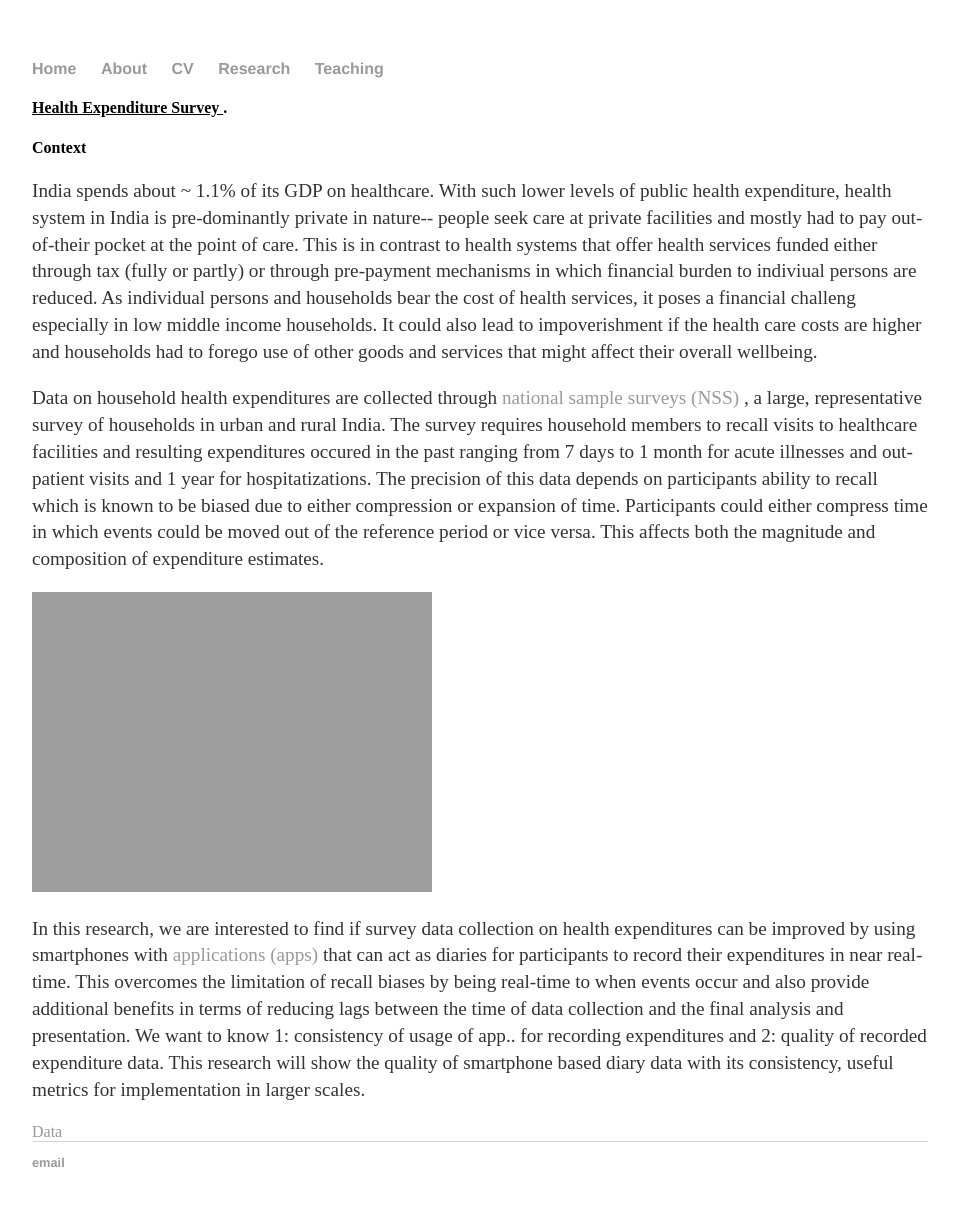
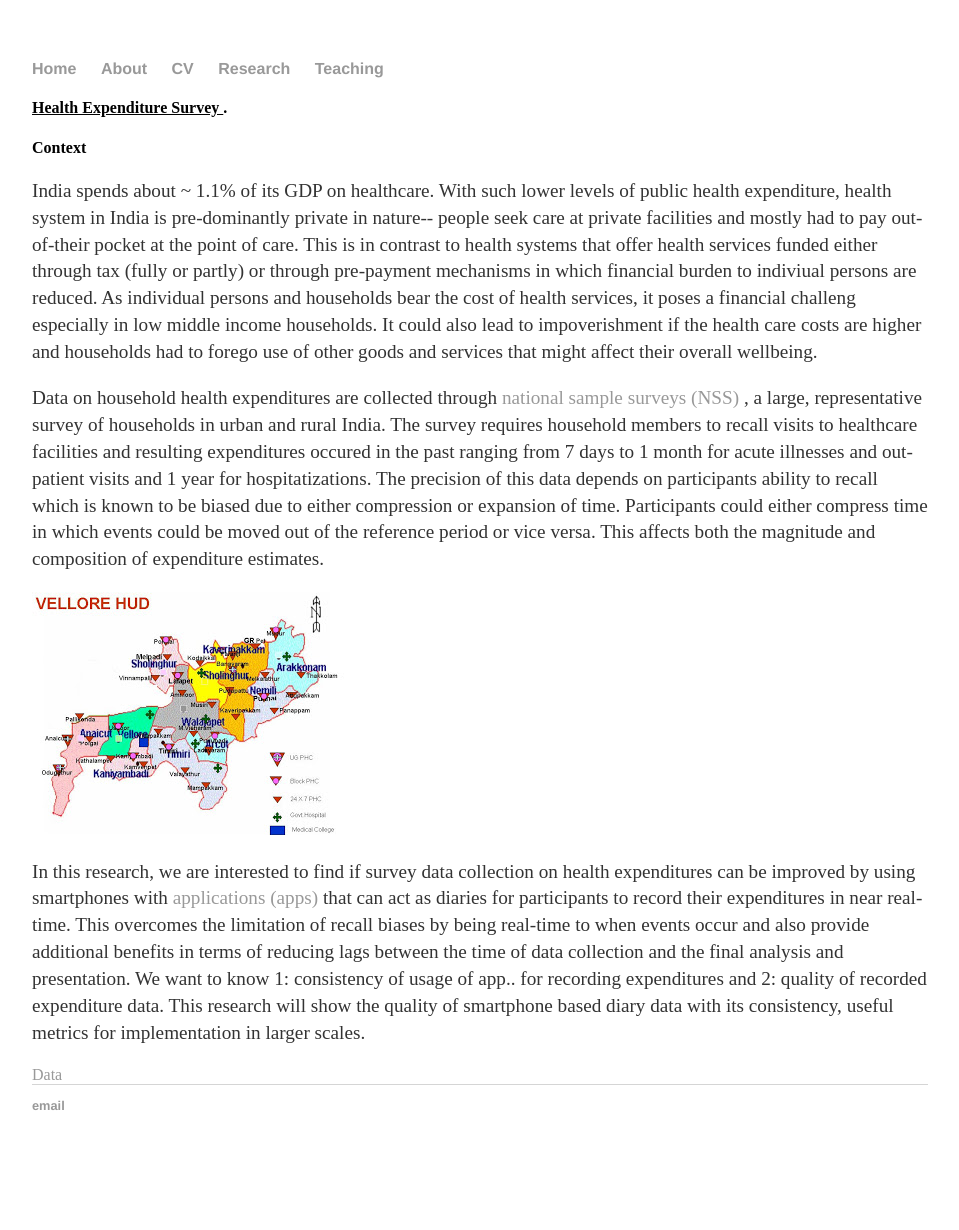
Before and after one commit to psp6/psp6.github.io, a Jekyll site: the page built from research/index.html, in a window 1280 px wide. Shown: the whole page, without its empty margins (160-1119 px from the left). Built offline with Jekyll 4.4.1, drawn with Linux system fonts in a browser that asks for light colours; after the commit the page ends 1173 px from its top, so only the background shows below that.

Commit message:
Update index.html

```diff
--- a/research/index.html
+++ b/research/index.html
@@ -15,7 +15,7 @@ title: research
    <p> Data on household health expenditures are collected through <a href = ""> national sample surveys (NSS) </a> , a large,    representative survey of households in urban and rural India. The survey requires household members to recall visits to healthcare facilities and resulting expenditures occured in the past ranging from 7 days to 1 month for acute illnesses and out-patient visits and 1 year for hospitatizations. The precision of this data depends on participants ability to recall which is known to be biased due to either compression or expansion of time. Participants could either compress time in which events could be moved out of the reference period or vice versa. This affects both the magnitude and composition of expenditure estimates.
   </p>
 
-  <img src = "Vellore+HUD+Map.JPEG" class="img-responsive" alt="">
+  <img src = "Vellore+HUD+Map.jpg" class="img-responsive" alt="">
 
   <p> In this research, we are interested to find if survey data collection on health expenditures can be improved by using smartphones with <a href = ""> applications (apps) </a> that can act as diaries for participants to record their expenditures in near real-time. This overcomes the limitation of recall biases by being real-time to when events occur and also provide additional benefits in terms of reducing lags between the time of data collection and the final analysis and presentation. We want to know 1: consistency of usage of app.. for recording expenditures and 2: quality of recorded expenditure data. This research will show the quality of smartphone based diary data with its consistency, useful metrics for implementation in larger scales.    </p>
 
```
